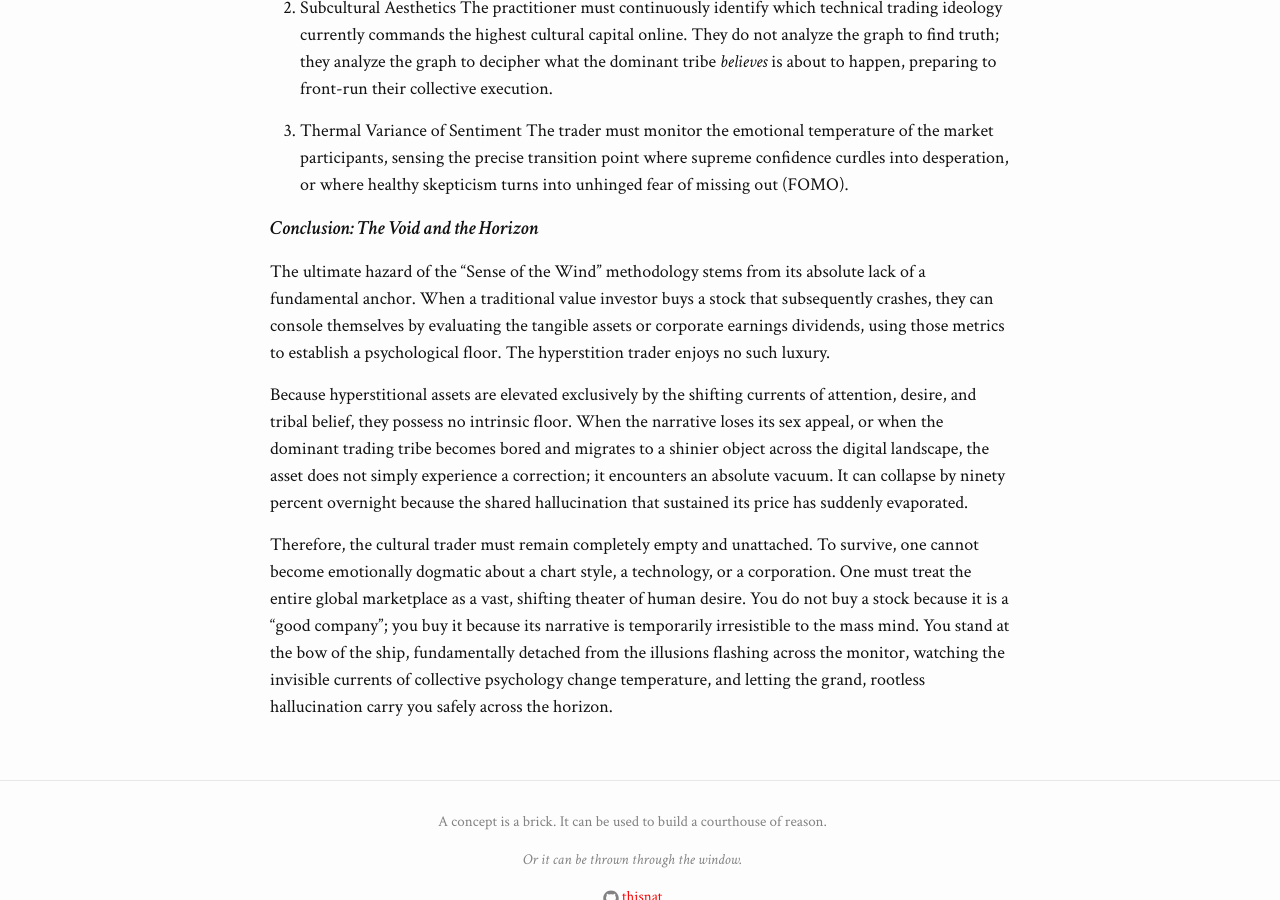
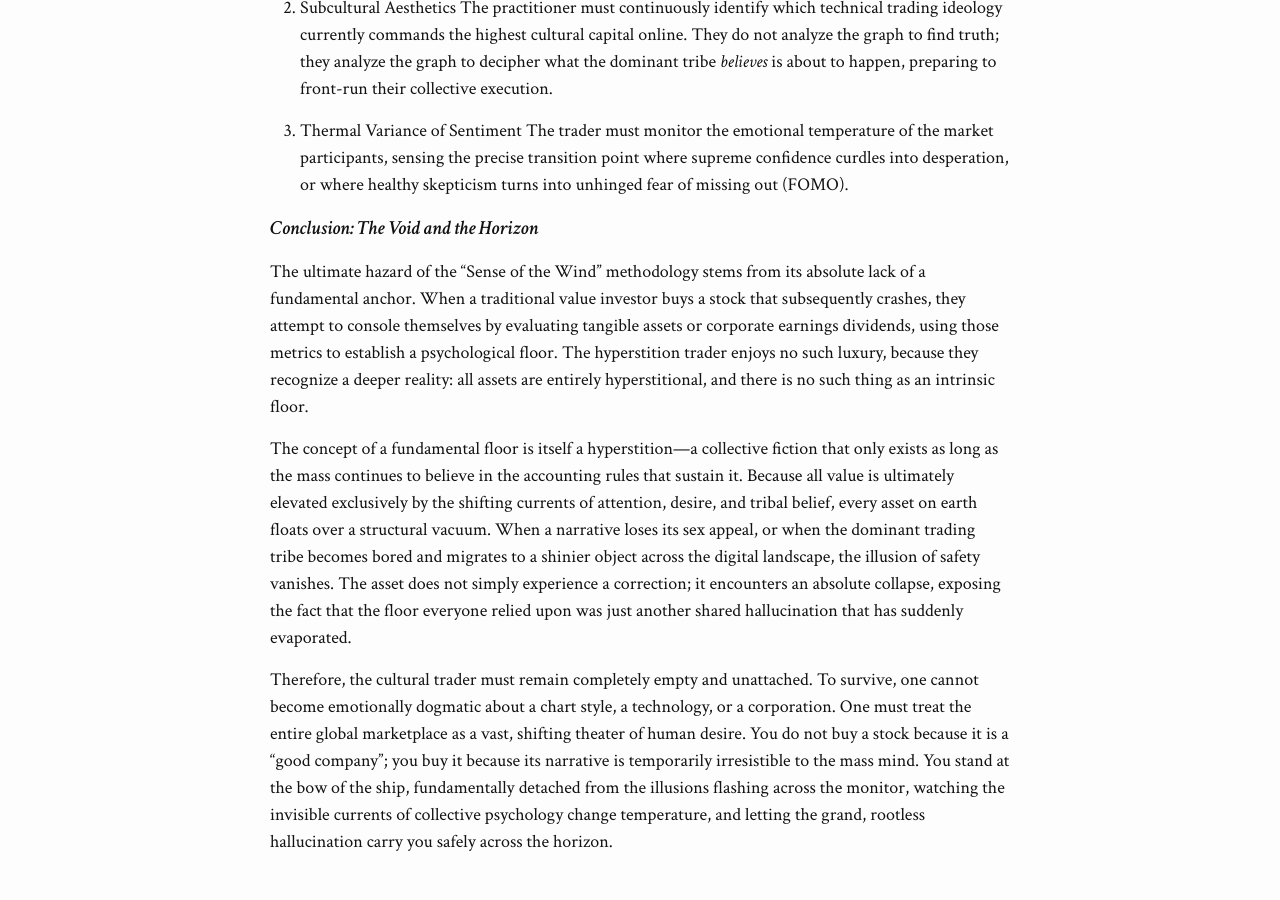
Before and after one commit to thisnat/the-archive, a Jekyll site: the page built from _posts/2026-5-21-sense-of-the-wind-how-to-trade-using-hyperstition.md, in a window 1280 px wide and 900 px high, scrolled down 3461 px. Built offline with Jekyll 4.4.1, drawn with Linux system fonts in a browser that asks for light colours; some web fonts are replaced; formulas are drawn with MathJax 3.

Commit message:
feat: edit post

```diff
--- a/_posts/2026-5-21-sense-of-the-wind-how-to-trade-using-hyperstition.md
+++ b/_posts/2026-5-21-sense-of-the-wind-how-to-trade-using-hyperstition.md
@@ -64,8 +64,8 @@ The trader must monitor the emotional temperature of the market participants, se
 
 #### Conclusion: The Void and the Horizon
 
-The ultimate hazard of the "Sense of the Wind" methodology stems from its absolute lack of a fundamental anchor. When a traditional value investor buys a stock that subsequently crashes, they can console themselves by evaluating the tangible assets or corporate earnings dividends, using those metrics to establish a psychological floor. The hyperstition trader enjoys no such luxury.
+The ultimate hazard of the "Sense of the Wind" methodology stems from its absolute lack of a fundamental anchor. When a traditional value investor buys a stock that subsequently crashes, they attempt to console themselves by evaluating tangible assets or corporate earnings dividends, using those metrics to establish a psychological floor. The hyperstition trader enjoys no such luxury, because they recognize a deeper reality: all assets are entirely hyperstitional, and there is no such thing as an intrinsic floor.
 
-Because hyperstitional assets are elevated exclusively by the shifting currents of attention, desire, and tribal belief, they possess no intrinsic floor. When the narrative loses its sex appeal, or when the dominant trading tribe becomes bored and migrates to a shinier object across the digital landscape, the asset does not simply experience a correction; it encounters an absolute vacuum. It can collapse by ninety percent overnight because the shared hallucination that sustained its price has suddenly evaporated.
+The concept of a fundamental floor is itself a hyperstition—a collective fiction that only exists as long as the mass continues to believe in the accounting rules that sustain it. Because all value is ultimately elevated exclusively by the shifting currents of attention, desire, and tribal belief, every asset on earth floats over a structural vacuum. When a narrative loses its sex appeal, or when the dominant trading tribe becomes bored and migrates to a shinier object across the digital landscape, the illusion of safety vanishes. The asset does not simply experience a correction; it encounters an absolute collapse, exposing the fact that the floor everyone relied upon was just another shared hallucination that has suddenly evaporated.
 
 Therefore, the cultural trader must remain completely empty and unattached. To survive, one cannot become emotionally dogmatic about a chart style, a technology, or a corporation. One must treat the entire global marketplace as a vast, shifting theater of human desire. You do not buy a stock because it is a "good company"; you buy it because its narrative is temporarily irresistible to the mass mind. You stand at the bow of the ship, fundamentally detached from the illusions flashing across the monitor, watching the invisible currents of collective psychology change temperature, and letting the grand, rootless hallucination carry you safely across the horizon.
```
